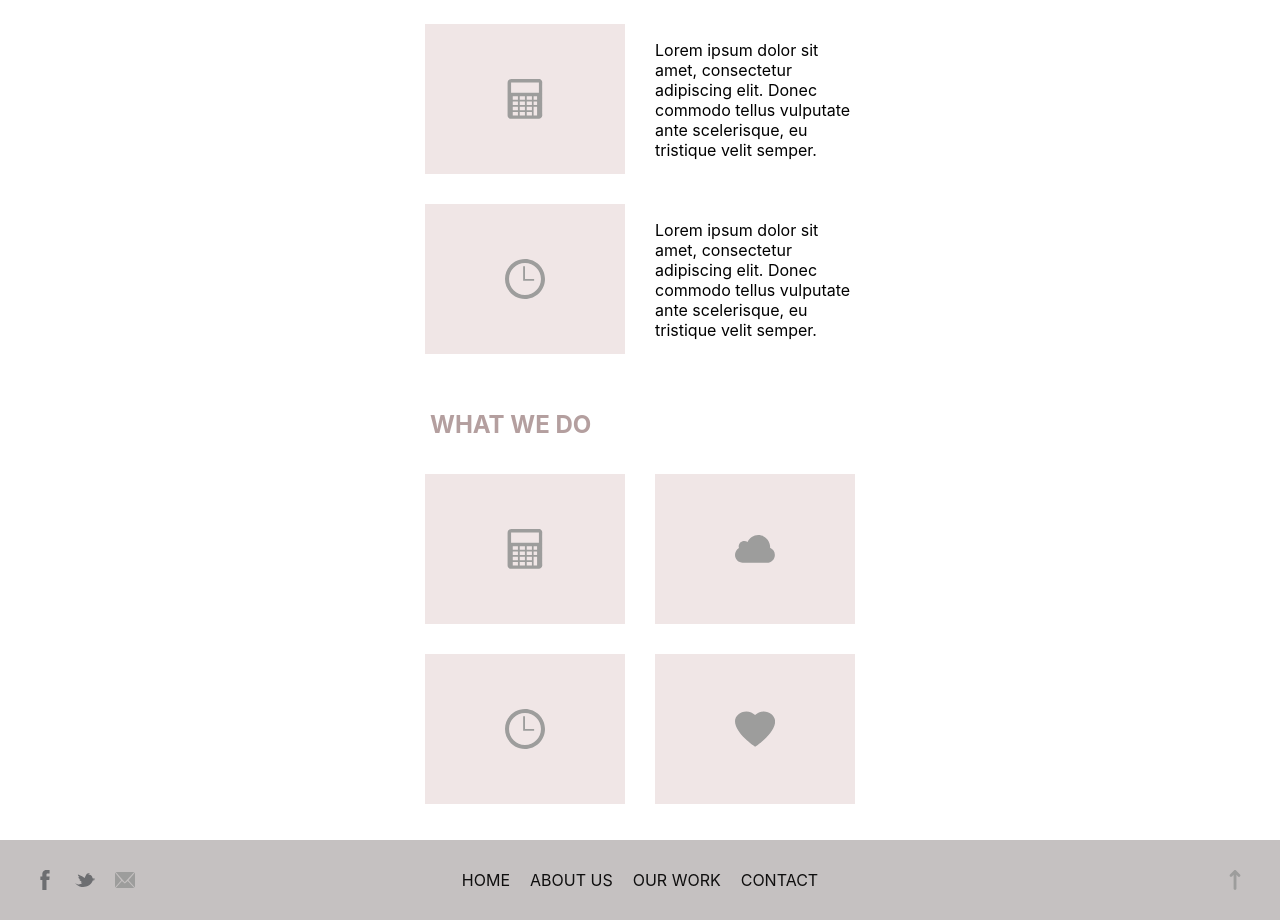
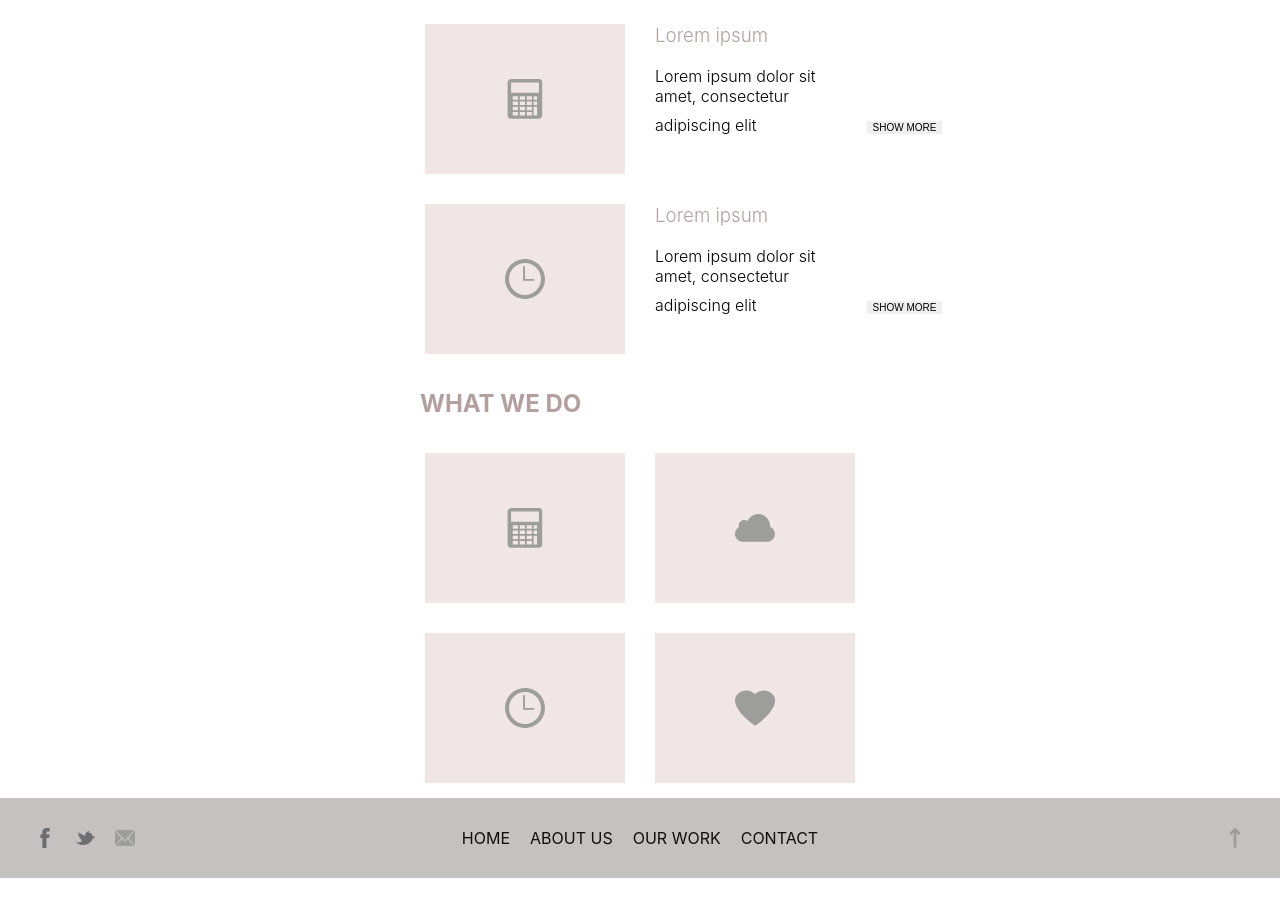
Before and after one commit to rikisoni/harmonity-task, a React (Create React App) app in the folder my-app/: page / in a window 1280 px wide. Shown: the part 140-1064 px from the top of the page. After the commit the page ends 1022 px from the top, so only its background shows below. Built offline with nearby package versions, Linux system fonts and the light colour scheme.

Commit message:
Created Read more button

```diff
--- a/my-app/src/Components/Footer/Footer.js
+++ b/my-app/src/Components/Footer/Footer.js
@@ -6,27 +6,27 @@ import Top from '../../Assets/svg/top.svg'
 import classes from "./Footer.module.css";
 import FooterLinks from './FooterLinks';
 
-const Footer =() =>{
+const Footer = () => {
 
-    return(
+    return (
 
         <div className={classes.Footer}>
-           <div className = {classes.Left}>
+            <div className={classes.Left}>
                 <ul>
                     <li id="Facebook">
-                    <img src={Facebook} style={{ width: '20px', height: '20px' }}></img>
+                        <a href="/"><img src={Facebook} style={{ width: '20px', height: '20px' }}></img></a>
 
                     </li>
                     <li id="Twitter">
-                    <img src={Twitter} style={{ width: '20px', height: '20px' }}></img>
+                       <a href="/"> <img src={Twitter} style={{ width: '20px', height: '20px' }}></img></a>
                     </li>
                     <li id="Contact">
-                    <img src={Contact} style={{ width: '20px', height: '20px' }}></img>
+                       <a href="/"> <img src={Contact} style={{ width: '20px', height: '20px' }}></img></a>
                     </li>
 
                 </ul>
             </div>
-    <div><FooterLinks/></div>
+            <div><FooterLinks /></div>
 
 
             <div className={classes.Right}><ul id="Top">
--- a/my-app/src/Components/Footer/Footer.module.css
+++ b/my-app/src/Components/Footer/Footer.module.css
@@ -49,6 +49,16 @@ left: 5px;
 }
 
 
+.Footer .Left img{
+
+    fill: greenyellow;
+    transition: ease-in 0.2s all;
+}
+
+.Footer .Left img:hover{
+ fill:blue;
+}
+
 @media screen and (max-width:480px){
 
     .Footer .FooterLinks{
--- a/my-app/src/Components/Main/Main.js
+++ b/my-app/src/Components/Main/Main.js
@@ -1,6 +1,8 @@
 import Collection from "./Collection";
 import classes from './Main.module.css';
 import Section from "./Section";
+import Slider from "./Slider";
+import { SliderData } from "./SliderData";
 
 
 const Main = () =>{
@@ -8,6 +10,7 @@ const Main = () =>{
     return(
 
        <div className={classes.Main}>
+       <Slider slides={SliderData}/>
        <Section/>
        <Collection/>
        </div>
--- a/my-app/src/Components/Main/Main.module.css
+++ b/my-app/src/Components/Main/Main.module.css
@@ -3,12 +3,12 @@
     display: flex;
     flex-direction: column;
 
+
 }
 
 .Main .Collection{
 
-    height: 450px;
-
+    height: auto;
     display: flex;
     flex-direction: row;
     justify-content: center;
@@ -17,11 +17,12 @@
 
 .Main .Collection .Container{
 
-    width: 480px;
+    width: 500px;
 
 }
 
 .Main .Collection .Header2{
+
 
     color:rgb(180, 159, 159);
     font-weight: 500;
@@ -60,5 +61,93 @@
     height: 150px;
     width:200px;
     margin:15px;
+    font-weight: 300;
 
 }
+
+
+
+.Main .SliderCarousel {
+    position: relative;
+    height: 50vh;
+    display: flex;
+    justify-content: center;
+    align-items: center;
+  }
+
+  .Main .Image {
+    width: 1000px;
+    height: 300px;
+    border-radius: 10px;
+  }
+
+  .Main .RightArrow {
+    position: absolute;
+    top: 50%;
+    right: 32px;
+    font-size: 3rem;
+    color: #000;
+    z-index: 10;
+    cursor: pointer;
+    user-select: none;
+  }
+
+  .Main .LeftArrow {
+    position: absolute;
+    top: 50%;
+    left: 32px;
+    font-size: 3rem;
+    color: #000;
+    z-index: 10;
+    cursor: pointer;
+    user-select: none;
+  }
+
+  .slide {
+    opacity: 0;
+    transition-duration: 1s ease;
+  }
+
+  .slide.active {
+    opacity: 1;
+    transition-duration: 1s;
+    transform: scale(1.08);
+  }
+
+
+
+  .Main .Button {
+
+    position:relative;
+    left:55%;
+    margin-top:15px;
+    font-size: 10px;
+    border: none;
+  }
+
+  .Main .Button:active{
+    background-color: greenyellow;
+  }
+
+  .Main .Button:hover{
+    background-color: greenyellow;
+  }
+  .Main .Button:focus{
+    background-color: greenyellow;
+  }
+  .Main .Button:visited{
+    background-color: greenyellow;
+  }
+
+  .Main h3{
+    color:rgb(180, 159, 159);
+    font-weight: unset;
+    margin-top: unset;
+
+
+  }
+
+  .Main .ReadBox{
+
+    padding:none;
+  }
--- /dev/null
+++ b/my-app/src/Components/Main/ReadMore.js
@@ -0,0 +1,27 @@
+import classes from './Main.module.css';
+import { useState } from 'react';
+
+const ReadMore = ({children}) =>{
+
+const [isReadMoreShown, setReadMoreShown] =
+ useState(false)
+
+ const toggleButton = () =>{
+
+    setReadMoreShown (prevState => !prevState)
+ }
+
+    return(
+
+       <div className={classes.ReadBox}>
+       <h3>Lorem ipsum</h3>
+       <div className={classes.ReadMore}>
+       {isReadMoreShown ? children: children.substr(0,55)}
+       <button className={classes.Button} onClick={toggleButton}> {isReadMoreShown ? 'SHOW LESS' : 'SHOW MORE'}</button>
+       </div>
+       </div>
+
+    );
+}
+
+export default ReadMore;
--- a/my-app/src/Components/Main/Section.js
+++ b/my-app/src/Components/Main/Section.js
@@ -1,11 +1,7 @@
 import Calculator from '../../Assets/svg/calculator.svg';
-import Cloud from '../../Assets/svg/cloud.svg';
 import Clock from '../../Assets/svg/clock.svg';
-import Heart from '../../Assets/svg/heart.svg';
 import classes from './Main.module.css';
-
-
-
+import ReadMore from './ReadMore';
 
 
 const Section = ()=>{
@@ -23,7 +19,7 @@ const Section = ()=>{
                 <div className={classes.Box1}><img src={Calculator} style={{ width: '40px', height: '40px'}}></img></div>
 
 
-                <div className={classes.Lorem1}><p>Lorem ipsum dolor sit amet, consectetur adipiscing elit. Donec commodo tellus vulputate ante scelerisque, eu tristique velit semper.</p></div>
+                <div className={classes.Lorem1}><ReadMore>Lorem ipsum dolor sit amet, consectetur adipiscing elit. Donec commodo tellus vulputate ante scelerisque, eu tristique velit semper.</ReadMore></div>
             </div>
 
 
@@ -31,7 +27,7 @@ const Section = ()=>{
                 <div className={classes.Box3}>  <img src={Clock} style={{ width: '40px', height: '40px' }}></img></div>
 
 
-                <div className={classes.Lorem2}><p>Lorem ipsum dolor sit amet, consectetur adipiscing elit. Donec commodo tellus vulputate ante scelerisque, eu tristique velit semper.</p></div>
+                <div className={classes.Lorem2}><ReadMore>Lorem ipsum dolor sit amet, consectetur adipiscing elit. Donec commodo tellus vulputate ante scelerisque, eu tristique velit semper.</ReadMore></div>
             </div>
         </div>
 
```
Lines whose indentation alone changed are shown as unchanged.
